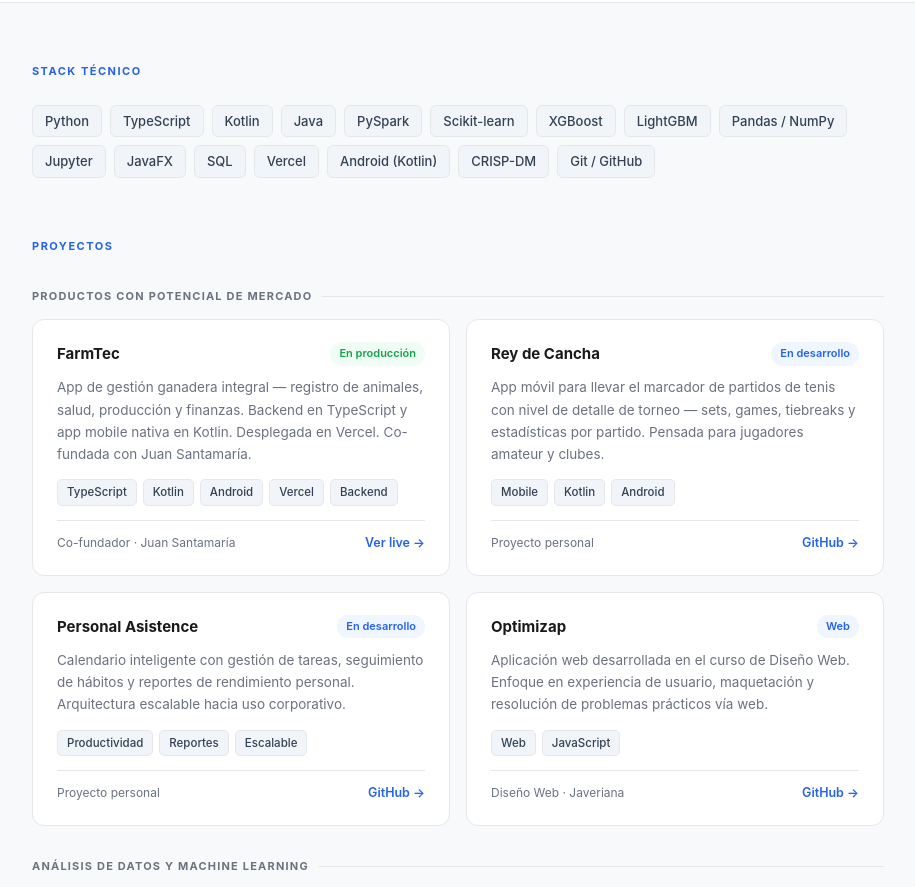
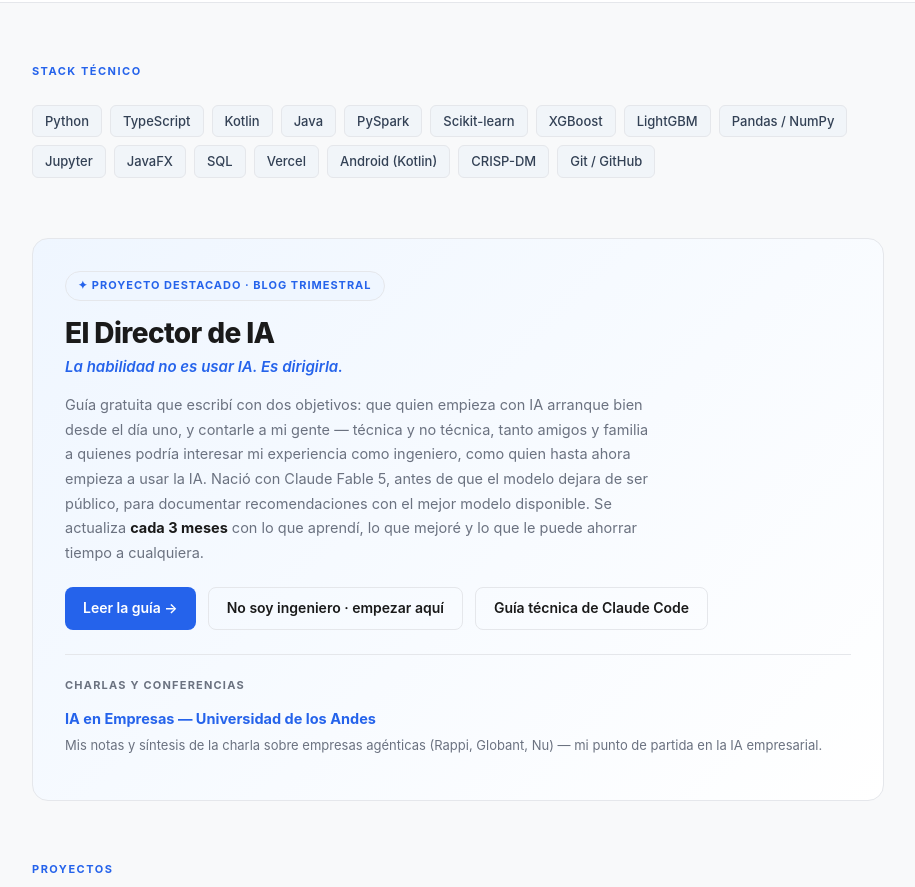
Before and after one commit to DiegoFernzab/Presentacion-personal, a plain HTML site: page index.html in a window 1280 px wide. Shown: the part 494-1381 px from the top of the page, without its empty margins (182-1097 px from the left). Drawn offline with Linux system fonts and the light colour scheme.

Commit message:
new panel for new web

```diff
--- a/index.html
+++ b/index.html
@@ -353,11 +353,92 @@
     color: var(--border);
     margin: 0 2px;
   }
+  /* ── FEATURED: DIRECTOR DE IA ── */
+  .dia-card {
+    background: linear-gradient(135deg, var(--accent-light), var(--surface));
+    border: 1px solid var(--border);
+    border-radius: 16px;
+    padding: 32px;
+  }
+  .dia-badge {
+    display: inline-block;
+    font-size: 11px;
+    font-weight: 700;
+    letter-spacing: 1px;
+    text-transform: uppercase;
+    padding: 5px 12px;
+    border-radius: 99px;
+    background: var(--accent-light);
+    color: var(--accent);
+    border: 1px solid var(--border);
+    margin-bottom: 16px;
+  }
+  .dia-card h2 {
+    font-size: 28px;
+    font-weight: 800;
+    letter-spacing: -0.6px;
+    line-height: 1.15;
+    color: var(--text);
+  }
+  .dia-tagline {
+    font-style: italic;
+    font-size: 15px;
+    color: var(--accent);
+    font-weight: 600;
+    margin-top: 6px;
+  }
+  .dia-desc {
+    font-size: 14.5px;
+    color: var(--text-muted);
+    line-height: 1.7;
+    max-width: 65ch;
+    margin-top: 14px;
+  }
+  .dia-desc strong { color: var(--text); }
+  .dia-links {
+    display: flex;
+    flex-wrap: wrap;
+    gap: 12px;
+    margin-top: 22px;
+  }
+  .dia-charlas {
+    margin-top: 24px;
+    padding-top: 22px;
+    border-top: 1px solid var(--border);
+  }
+  .dia-charlas h3 {
+    font-size: 11px;
+    font-weight: 700;
+    text-transform: uppercase;
+    letter-spacing: 1.2px;
+    color: var(--text-muted);
+    margin-bottom: 12px;
+  }
+  .dia-charlas ul { list-style: none; }
+  .dia-charlas li { margin-bottom: 12px; }
+  .dia-charla-link {
+    font-size: 14.5px;
+    font-weight: 700;
+    color: var(--accent);
+    text-decoration: none;
+  }
+  .dia-charla-link:hover { text-decoration: underline; }
+  .dia-charla-nota {
+    display: block;
+    font-size: 13px;
+    color: var(--text-muted);
+    line-height: 1.6;
+    margin-top: 3px;
+  }
+
   @media (max-width: 640px) {
     .hero-inner { flex-direction: column; gap: 24px; }
     .hero-photo { width: 96px; height: 96px; }
     .proj-grid { grid-template-columns: 1fr; }
     nav ul { gap: 16px; }
+    .dia-card { padding: 22px; }
+    .dia-card h2 { font-size: 23px; }
+    .dia-links .btn { flex: 1 1 auto; justify-content: center; }
   }
 </style>
 </head>
@@ -368,6 +449,7 @@
   <div class="inner">
     <a class="nav-logo" href="#">Diego Zabala</a>
     <ul>
+      <li><a href="#director-ia">Director de IA</a></li>
       <li><a href="#proyectos">Proyectos</a></li>
       <li><a href="#experiencia">Experiencia</a></li>
       <li><a href="#contacto">Contacto</a></li>
@@ -440,6 +522,42 @@
     <span class="skill-tag">Android (Kotlin)</span>
     <span class="skill-tag">CRISP-DM</span>
     <span class="skill-tag">Git / GitHub</span>
+  </div>
+</section>
+
+<!-- FEATURED: EL DIRECTOR DE IA -->
+<section id="director-ia">
+  <div class="dia-card">
+    <span class="dia-badge">✦ Proyecto destacado · Blog trimestral</span>
+    <h2>El Director de IA</h2>
+    <p class="dia-tagline">La habilidad no es usar IA. Es dirigirla.</p>
+    <p class="dia-desc">
+      Guía gratuita que escribí con dos objetivos: que quien empieza con IA
+      arranque bien desde el día uno, y contarle a mi gente — técnica y no técnica,
+      tanto amigos y familia a quienes podría interesar mi experiencia como ingeniero,
+      como quien hasta ahora empieza a usar la IA. Nació con Claude Fable 5, antes de que el
+      modelo dejara de ser público, para documentar recomendaciones con el mejor
+      modelo disponible. Se actualiza <strong>cada 3 meses</strong> con lo que
+      aprendí, lo que mejoré y lo que le puede ahorrar tiempo a cualquiera.
+    </p>
+    <div class="dia-links">
+      <a class="btn btn-primary" href="https://manual-de-claude-tips-de-fable-5.vercel.app/" target="_blank">Leer la guía →</a>
+      <a class="btn btn-ghost" href="https://manual-de-claude-tips-de-fable-5.vercel.app/sin-codigo.html" target="_blank">No soy ingeniero · empezar aquí</a>
+      <a class="btn btn-ghost" href="https://manual-de-claude-tips-de-fable-5.vercel.app/guia-claude.html" target="_blank">Guía técnica de Claude Code</a>
+    </div>
+    <div class="dia-charlas">
+      <h3>Charlas y conferencias</h3>
+      <ul>
+        <li>
+          <a class="dia-charla-link" href="https://charla-de-ia-en-empresas.vercel.app/" target="_blank">IA en Empresas — Universidad de los Andes</a>
+          <span class="dia-charla-nota">
+            Mis notas y síntesis de la charla sobre empresas agénticas
+            (Rappi, Globant, Nu) — mi punto de partida en la IA empresarial.
+          </span>
+        </li>
+        <!-- Próximas charlas se agregan aquí -->
+      </ul>
+    </div>
   </div>
 </section>
 
@@ -659,26 +777,6 @@
       </div>
     </div>
 
-    <div class="card">
-      <div class="card-header">
-        <span class="card-name">IA en Empresas — Notas de Conferencia</span>
-        <span class="card-badge badge-blue">Conocimiento</span>
-      </div>
-      <p class="card-desc">
-        Documentación y síntesis personal de una charla sobre el impacto de la inteligencia
-        artificial en contextos empresariales — casos de uso, tendencias y aprendizajes clave.
-      </p>
-      <div class="card-tags">
-        <span class="tag">IA</span>
-        <span class="tag">Empresas</span>
-        <span class="tag">Notas</span>
-      </div>
-      <div class="card-footer">
-        <span class="card-meta">Conferencia · 2024–2025</span>
-        <a class="card-link" href="https://github.com/DiegoFernzab" target="_blank">GitHub →</a>
-      </div>
-    </div>
-
   </div>
 </section>
 
```
